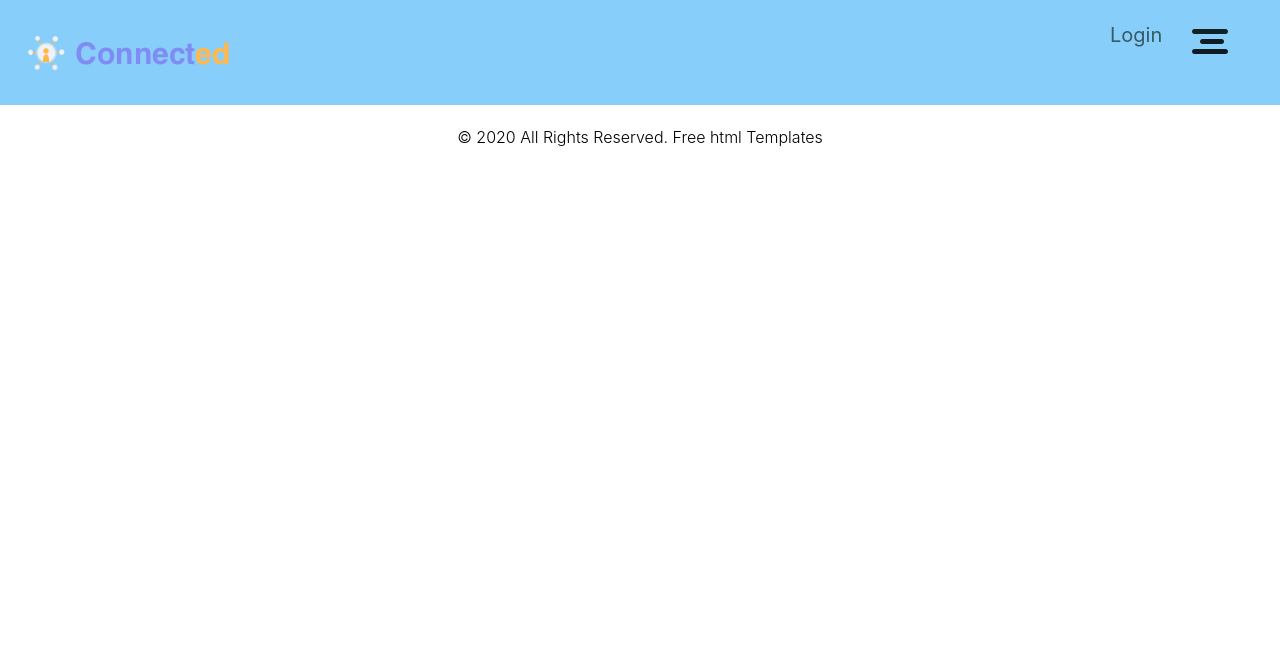
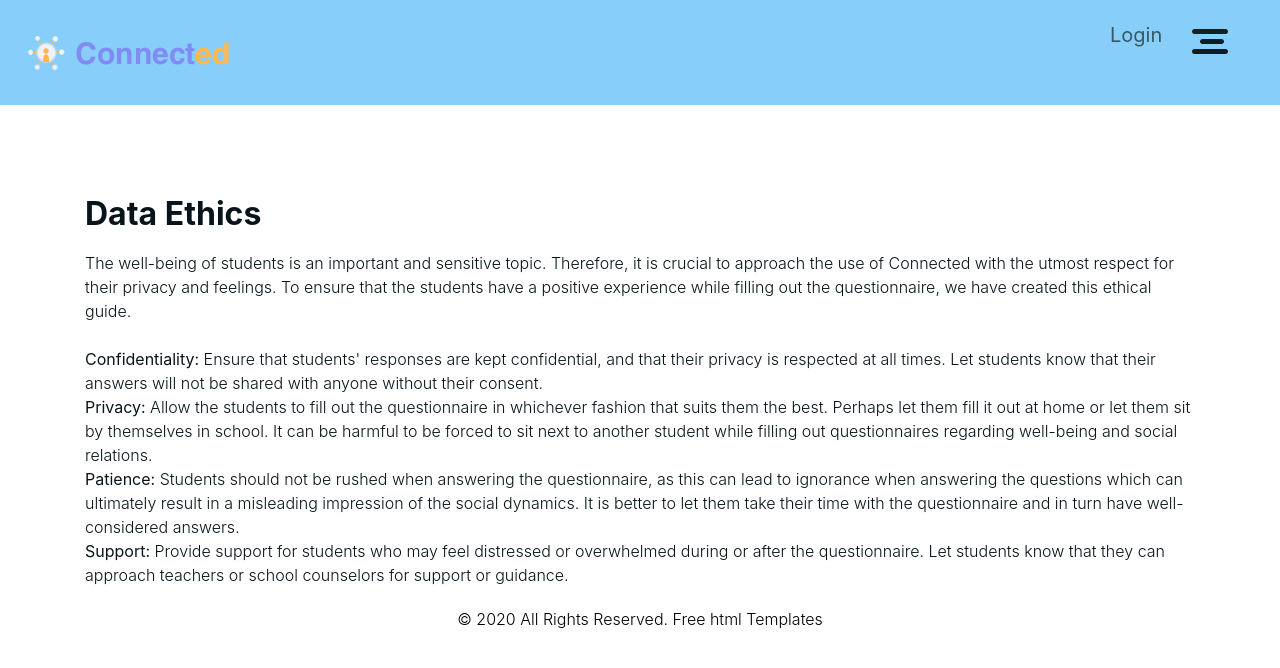
Before and after one commit to asw615/connect, a Flask app: page /science in a window 1280 px wide. Shown: the top 668 px of the page. Run offline with Flask 2, Linux system fonts and the light colour scheme; some libraries are stand-ins or nearby versions.

Commit message:
Updated ethical and practical guidelines

```diff
--- a/app/routes.py
+++ b/app/routes.py
@@ -27,10 +27,16 @@ def login():
         if check_credentials(username, password):
             session['logged_in'] = True
             flash('You are now logged in', 'success')
-            return redirect(url_for('test_bp.sociogram'))
+
+            next_page = request.args.get('next')  # Get the value of 'next' parameter
+            if next_page:
+                return redirect(next_page)
+            else:
+                return redirect(url_for('test_bp.sociogram'))
         else:
             flash('Invalid credentials', 'danger')
     return render_template('login.html', user=is_logged_in())
+
 
 @test_bp.route('/logout')
 def logout():
@@ -65,6 +71,12 @@ def sociogram():
         return redirect(url_for('test_bp.login'))
     return render_template('sociogram.html', user=is_logged_in())
 
+@test_bp.route('/guide')
+def guide():
+    if 'logged_in' not in session or not session['logged_in']:
+        return redirect(url_for('test_bp.login'))
+    return render_template('guide.html', user=is_logged_in())
+
 @test_bp.route('/test')
 def test():
     return render_template('test.html', user=is_logged_in())
--- a/app/static/css/style.css
+++ b/app/static/css/style.css
@@ -478,6 +478,14 @@ menu_text {
     font-weight: bold;
     text-align: center;
 }
+.protect_taital_1{
+    width: 100%;
+    float: left;
+    font-size: 32px;
+    color: #081419;
+    font-weight: bold;
+    text-align: left;
+}
 
 .protect_text {
     width: 80%;
@@ -485,6 +493,13 @@ menu_text {
     font-size: 16px;
     color: #081419;
     text-align: center;
+}
+.protect_text_1 {
+    width: 80%;
+    margin: 0 auto;
+    font-size: 16px;
+    color: #081419;
+    text-align: left;
 }
 
 .protect_section_2{
@@ -669,7 +684,7 @@ menu_text {
     width: 50%;
     float: left;
     font-size: 14px;
-    color: #fefefd;
+    color: #000000;
     margin: 0px;
 }
 
@@ -793,7 +808,7 @@ menu_text {
     width: 100%;
     font-size: 16px;
     color: #081419;
-    text-align: center;
+    text-align: left;
     margin: 0 auto;
 }
 
--- a/app/static/data/survey.csv
+++ b/app/static/data/survey.csv
@@ -17,3 +17,7 @@ fuck,3a,Other,,yolo,shit,,,,
 søren,4a,Male,,"Liv, Freya",Laura,,,,
 safgr,adrgbfv,Male,,adrg,hsdbvc,erag,adrg,rg,asd
 xzcbdfg,dfgg,Male,5,adfgda,eardbfcv,dfczxv,fdbc,dzbc,df
+Søren,5a,Male,3,Laura,Liv,,,,
+Laura,5a,,5,Søren,"Liv, Freya",,,,
+Liv,5a,,1,Freya,Laura,,,,
+Freya,5a,,2,Liv,Søren,,,,
--- a/app/templates/about.html
+++ b/app/templates/about.html
@@ -43,6 +43,7 @@
                             <div class="overlay-content">
                                 <a href="{{ url_for('test_bp.index') }}">Home</a>
                                 <a href="{{ url_for('test_bp.test') }}">Answer questionnaire</a>
+                                <a href="{{ url_for('test_bp.guide') }}">Practical Guide</a>
                                 <a href="{{ url_for('test_bp.sociogram') }}">Show test results</a>
                                 <a href="{{ url_for('test_bp.science') }}">Data ethics</a>
                                 <a href="{{ url_for('test_bp.about') }}">About us</a>
--- a/app/templates/index.html
+++ b/app/templates/index.html
@@ -43,6 +43,7 @@
                             <div class="overlay-content">
                                 <a href="{{ url_for('test_bp.index') }}">Home</a>
                                 <a href="{{ url_for('test_bp.test') }}">Answer questionnaire</a>
+                                <a href="{{ url_for('test_bp.guide') }}">Practical Guide</a>
                                 <a href="{{ url_for('test_bp.sociogram') }}">Show test results</a>
                                 <a href="{{ url_for('test_bp.science') }}">Data ethics</a>
                                 <a href="{{ url_for('test_bp.about') }}">About us</a>
@@ -106,7 +107,8 @@
             <div class="row">
                <div class="col-sm-12">
                  <h1 class="protect_taital">Maximizing Collaboration through Sociograms</h1>
-                 <p class="protect_text">The problem we are trying to solve is the lack of useful tools for teachers regarding students’ social well-being. Studies have shown a positive correlation between social well-being and academic performance, suggesting that when students feel good socially they often tend to perform better in school. Danish elementary schools currently evaluate students´ well-being with an annual national questionnaire, which we think is a deficient way of measuring well-being because this will have to be repeated more than once a year, in order to create a realistic picture/insight, because well-being is difficult to measure and not static. The motivation for our project is to create a bigger focus on the importance of students´ well-being and at the same time make it less time consuming and more manageable for teachers to get an overview over different classes and relations among students to improve students' social well-being and strengthen social relations in class in order to create a healthy environment.
+                 <p class="protect_text">In today's fast-paced and interconnected world, students face a range of academic, social, and emotional challenges. Many students struggle with feelings of isolation, loneliness, or exclusion, which can have a negative impact on their mental health and academic performance. At the same time, schools and educators experience an increasing demand to deliver academic content and meet curriculum requirements, and many educators are finding themselves stretched thin when it comes to addressing students' mental health and well-being. As a result, some students may feel neglected or overlooked, leading to potential negative outcomes such as disengagement, low self-esteem, and even mental health issues.
+                  A powerful tool in aiding the teachers with addressing the well-being of the students is the sociogram. Sociograms are an effective way to map out the social connections and relationships within a student group, allowing educators and students themselves to better understand the social dynamics that shape their school experience. The sociogram allows for a substantial amount of information to be presented in a simple and user-friendly way.  By analyzing sociograms, you can identify key individuals and groups within a classroom or school who may be struggling to connect with others. The insight from the sociograms can be applied as a supplementing tool to facilitate social support, improve peer relationships, and enhance overall well-being.
                </p>
                </div>
             </div>
--- a/app/templates/science.html
+++ b/app/templates/science.html
@@ -43,6 +43,7 @@
                             <div class="overlay-content">
                                 <a href="{{ url_for('test_bp.index') }}">Home</a>
                                 <a href="{{ url_for('test_bp.test') }}">Answer questionnaire</a>
+                                <a href="{{ url_for('test_bp.guide') }}">Practical Guide</a>
                                 <a href="{{ url_for('test_bp.sociogram') }}">Show test results</a>
                                 <a href="{{ url_for('test_bp.science') }}">Data ethics</a>
                                 <a href="{{ url_for('test_bp.about') }}">About us</a>
@@ -57,6 +58,37 @@
         </div>
     </div>
     <!--header section end -->
+<!-- protect section start -->
+<div class="protect_section layout_padding">
+    <div class="container">
+       <div class="row">
+          <div class="col-sm-12">
+             <h1 class="protect_taital_1">Data Ethics</h1>
+             <p class="lorem_text">
+                The well-being of students is an important and sensitive topic. Therefore, it is crucial to approach the use of Connected with the utmost respect for their privacy and feelings. To ensure that the students have a positive experience while filling out the questionnaire, we have created this ethical guide.
+             </p>
+             <br>
+             <p class="lorem_text">
+                <strong>Confidentiality:</strong> Ensure that students' responses are kept confidential, and that their privacy is respected at all times. Let students know that their answers will not be shared with anyone without their consent.
+             </p>
+             <p class="lorem_text">
+                <strong>Privacy:</strong> Allow the students to fill out the questionnaire in whichever fashion that suits them the best. Perhaps let them fill it out at home or let them sit by themselves in school. It can be harmful to be forced to sit next to another student while filling out questionnaires regarding well-being and social relations.
+            <br>
+            </p>
+             <p class="lorem_text">
+                <strong>Patience:</strong> Students should not be rushed when answering the questionnaire, as this can lead to ignorance when answering the questions which can ultimately result in a misleading impression of the social dynamics. It is better to let them take their time with the questionnaire and in turn have well-considered answers.
+            <br>
+            </p>
+             <p class="lorem_text">
+                <strong>Support:</strong> Provide support for students who may feel distressed or overwhelmed during or after the questionnaire. Let students know that they can approach teachers or school counselors for support or guidance.
+            <br>
+            </p>
+          </div>
+       </div>
+    </div>
+ </div>
+ <!-- protect section end -->
+
 
       <!-- copyright section start -->
       <div class="copyright_section">
--- a/app/templates/sociogram.html
+++ b/app/templates/sociogram.html
@@ -45,6 +45,7 @@
                             <div class="overlay-content">
                                 <a href="{{ url_for('test_bp.index') }}">Home</a>
                                 <a href="{{ url_for('test_bp.test') }}">Answer questionnaire</a>
+                                <a href="{{ url_for('test_bp.guide') }}">Practical Guide</a>
                                 <a href="{{ url_for('test_bp.sociogram') }}">Show test results</a>
                                 <a href="{{ url_for('test_bp.science') }}">Data ethics</a>
                                 <a href="{{ url_for('test_bp.about') }}">About us</a>
```
Also changed, not shown: app/templates/guide.html (renamed from app/templates/template_new_site.html, +30 -16 lines), app/templates/test.html (+8 -6 lines).
